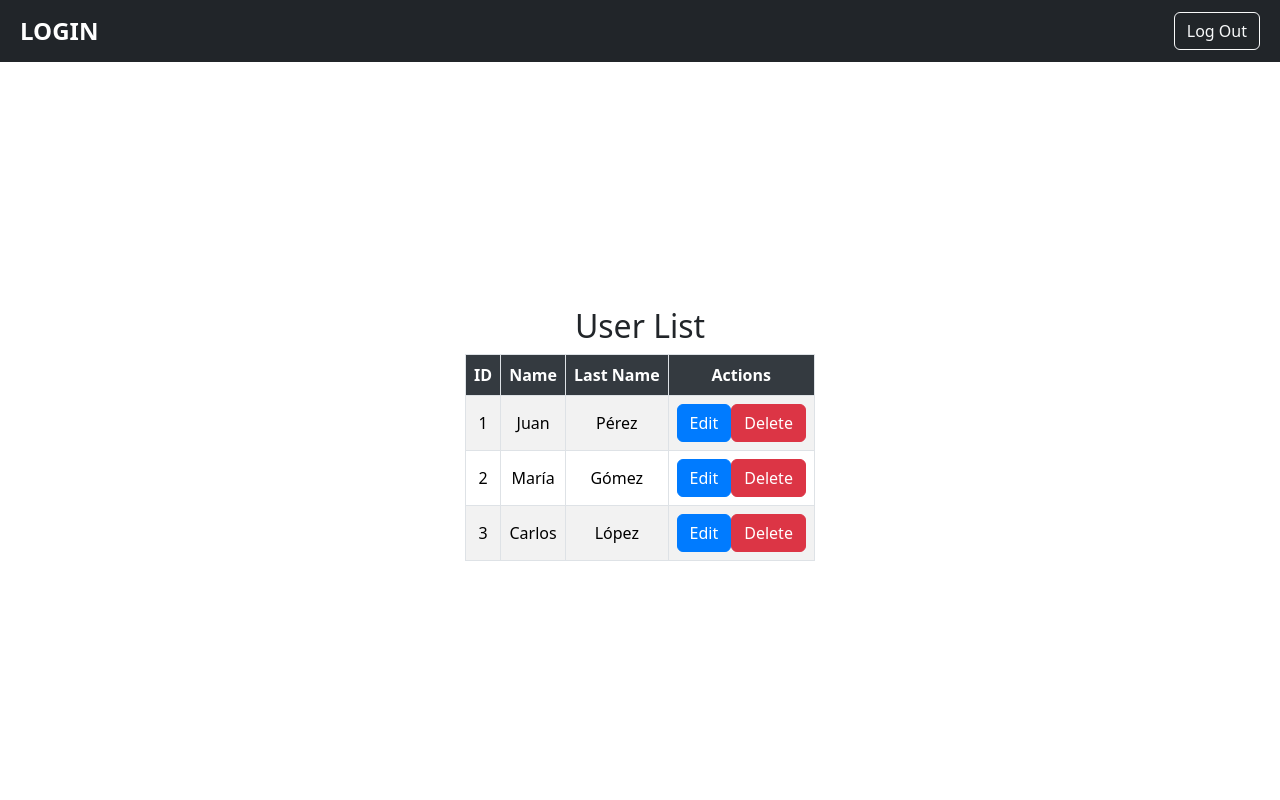
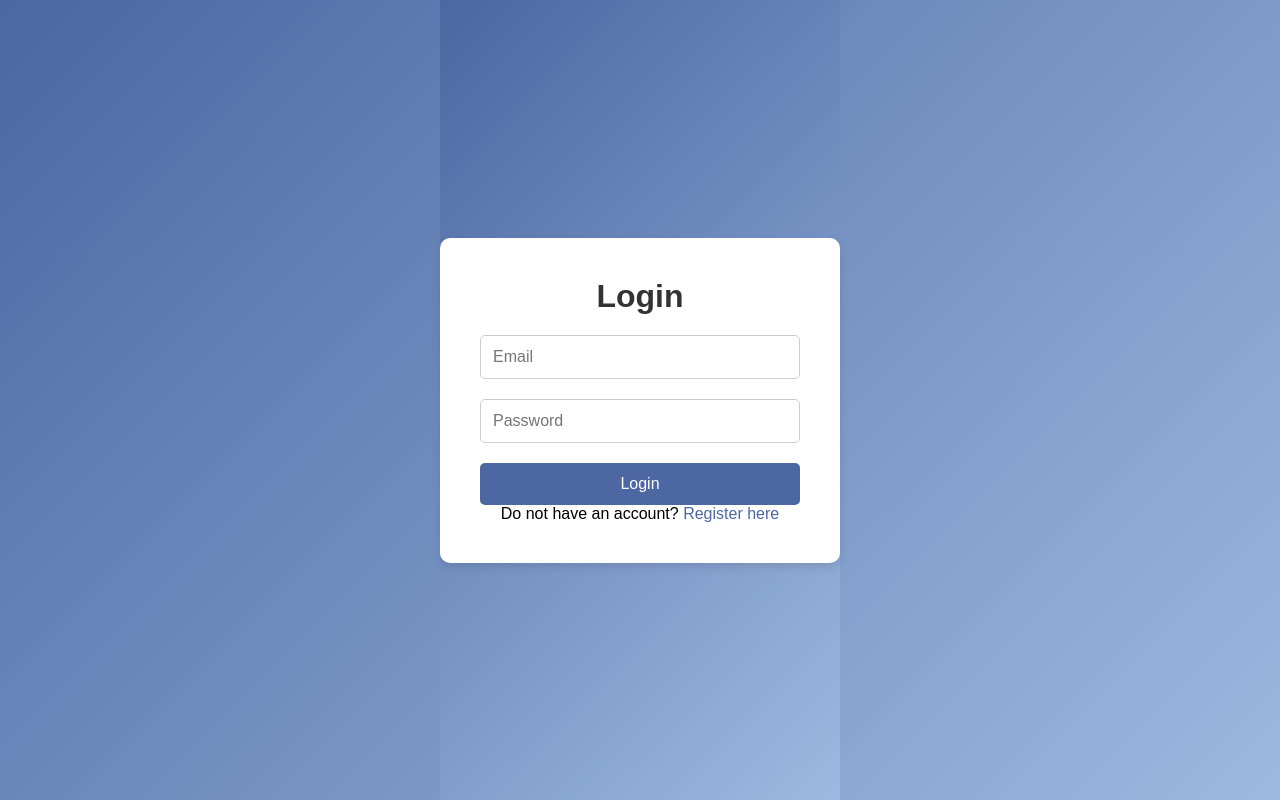
Before and after one commit to juangzj/Login-Project, a React (Vite) app in the folder login/react/login/: page / in a window 1280 px wide. Built offline with nearby package versions, Linux system fonts and the light colour scheme.

Commit message:
[fix] Separation of login page from registration

```diff
--- a/login/react/login/src/main.jsx
+++ b/login/react/login/src/main.jsx
@@ -1,16 +1,20 @@
-import { StrictMode } from 'react'
-import { createRoot } from 'react-dom/client'
-import './index.css'
-
-//Import the AuthPage component
-// import AuthPage from './pages/auth/AuthPage.jsx'
-import UserPage from './pages/users/UsersPage'
+import { StrictMode } from 'react';
+import { createRoot } from 'react-dom/client';
+import './index.css';
+import { BrowserRouter, Routes } from 'react-router-dom';
+import LoginPage from './pages/auth/LoginPage.jsx';
 
 
 
 createRoot(document.getElementById('root')).render(
   <StrictMode>
-    <UserPage></UserPage>
+    <BrowserRouter>
+      <LoginPage></LoginPage>
+      <Routes>
+        {/* Define the routes */}
 
-  </StrictMode>,
-)
+
+      </Routes>
+    </BrowserRouter>
+  </StrictMode>
+);
--- a/login/react/login/src/pages/auth/AuthPage.css
+++ /dev/null
@@ -1,96 +0,0 @@
-/* Set the background and base layout */
-body,
-html {
-  height: 100%;
-  margin: 0;
-  display: flex;
-  justify-content: center;
-  /* Centers the content horizontally */
-  align-items: center;
-  /* Centers the content vertically */
-  font-family: 'Arial', sans-serif;
-  /* Clean and modern font */
-  background: linear-gradient(135deg, #6e7f94, #d0cfd4);
-  /* Gradient background */
-}
-
-/* Style for the form container */
-.auth-container {
-  display: flex;
-  justify-content: center;
-  align-items: center;
-  width: 100%;
-  height: 100%;
-}
-
-.auth-box {
-  background-color: #ffffff;
-  /* White background for the form */
-  padding: 40px;
-  border-radius: 10px;
-  /* Rounded corners */
-  box-shadow: 0 4px 8px rgba(0, 0, 0, 0.1);
-  /* Soft shadow */
-  width: 100%;
-  max-width: 400px;
-  /* Maximum form width */
-  text-align: center;
-}
-
-/* Titles and text within the form */
-.auth-box h1 {
-  color: #333;
-  font-size: 2rem;
-  margin-bottom: 20px;
-  font-weight: bold;
-}
-
-/* Style for input fields */
-input[type="text"],
-input[type="password"],
-input[type="email"] {
-  width: 100%;
-  padding: 12px;
-  margin-bottom: 20px;
-  border: 1px solid #ccc;
-  border-radius: 5px;
-  font-size: 1rem;
-  transition: all 0.3s ease-in-out;
-}
-
-/* Style when the input field is focused */
-input[type="text"]:focus,
-input[type="password"]:focus,
-input[type="email"]:focus {
-  border-color: #0066cc;
-  outline: none;
-}
-
-/* Style for buttons */
-button {
-  background-color: #0066cc;
-  color: white;
-  padding: 12px 20px;
-  font-size: 1rem;
-  border: none;
-  border-radius: 5px;
-  cursor: pointer;
-  width: 100%;
-  transition: background-color 0.3s ease-in-out;
-}
-
-/* Hover effect for buttons */
-button:hover {
-  background-color: #005bb5;
-}
-
-/* Link under the form for "Register" */
-a {
-  color: #0066cc;
-  text-decoration: none;
-  font-size: 1rem;
-}
-
-a:hover {
-  text-decoration: underline;
-}
--- /dev/null
+++ b/login/react/login/src/pages/auth/LoginPage.css
@@ -0,0 +1,73 @@
+body,
+html {
+  height: 100%;
+  margin: 0;
+  display: flex;
+  justify-content: center;
+  align-items: center;
+  font-family: 'Arial', sans-serif;
+  background: linear-gradient(135deg, #4c67a1, #9db9e1);
+}
+
+.login-container {
+  display: flex;
+  justify-content: center;
+  align-items: center;
+  width: 100%;
+  height: 100%;
+}
+
+.login-box {
+  background-color: #ffffff;
+  padding: 40px;
+  border-radius: 10px;
+  box-shadow: 0 4px 8px rgba(0, 0, 0, 0.1);
+  width: 100%;
+  max-width: 400px;
+  text-align: center;
+}
+
+.login-box h1 {
+  color: #333;
+  font-size: 2rem;
+  margin-bottom: 20px;
+  font-weight: bold;
+}
+
+input {
+  width: 100%;
+  padding: 12px;
+  margin-bottom: 20px;
+  border: 1px solid #ccc;
+  border-radius: 5px;
+  font-size: 1rem;
+}
+
+input:focus {
+  border-color: #4c67a1;
+  outline: none;
+}
+
+button {
+  background-color: #4c67a1;
+  color: white;
+  padding: 12px 20px;
+  font-size: 1rem;
+  border: none;
+  border-radius: 5px;
+  cursor: pointer;
+  width: 100%;
+}
+
+button:hover {
+  background-color: #3a4f80;
+}
+
+a {
+  color: #4c67a1;
+  text-decoration: none;
+}
+
+a:hover {
+  text-decoration: underline;
+}
--- /dev/null
+++ b/login/react/login/src/pages/auth/LoginPage.jsx
@@ -0,0 +1,54 @@
+import { useState } from 'react';
+import { useNavigate } from 'react-router-dom';
+import axios from 'axios';
+import './LoginPage.css';
+
+const loginUri = 'http://localhost:5000/auth/login';
+
+const LoginPage = () => {
+  const [email, setEmail] = useState('');
+  const [password, setPassword] = useState('');
+  const navigate = useNavigate();
+
+  const handleLogin = async (e) => {
+    e.preventDefault();
+    try {
+      await axios.post(loginUri, { email, password });
+      navigate('/UserPage');
+    } catch (error) {
+      console.error(error);
+      alert('Error, login failed.');
+    }
+  };
+
+  return (
+    <div className="login-container">
+      <div className="login-box">
+        <h1>Login</h1>
+        <form onSubmit={handleLogin}>
+          <input
+            type="email"
+            placeholder="Email"
+            value={email}
+            onChange={(e) => setEmail(e.target.value)}
+            required
+          />
+          <input
+            type="password"
+            placeholder="Password"
+            value={password}
+            onChange={(e) => setPassword(e.target.value)}
+            required
+          />
+          <button type="submit">Login</button>
+          <p>
+            Do not have an account?{' '}
+            <a href="/register">Register here</a>
+          </p>
+        </form>
+      </div>
+    </div>
+  );
+};
+
+export default LoginPage;
--- /dev/null
+++ b/login/react/login/src/pages/register/RegisterPage.css
@@ -0,0 +1,73 @@
+body,
+html {
+  height: 100%;
+  margin: 0;
+  display: flex;
+  justify-content: center;
+  align-items: center;
+  font-family: 'Arial', sans-serif;
+  background: linear-gradient(135deg, #67a14c, #b9e19d);
+}
+
+.register-container {
+  display: flex;
+  justify-content: center;
+  align-items: center;
+  width: 100%;
+  height: 100%;
+}
+
+.register-box {
+  background-color: #ffffff;
+  padding: 40px;
+  border-radius: 10px;
+  box-shadow: 0 4px 8px rgba(0, 0, 0, 0.1);
+  width: 100%;
+  max-width: 400px;
+  text-align: center;
+}
+
+.register-box h1 {
+  color: #333;
+  font-size: 2rem;
+  margin-bottom: 20px;
+  font-weight: bold;
+}
+
+input {
+  width: 100%;
+  padding: 12px;
+  margin-bottom: 20px;
+  border: 1px solid #ccc;
+  border-radius: 5px;
+  font-size: 1rem;
+}
+
+input:focus {
+  border-color: #67a14c;
+  outline: none;
+}
+
+button {
+  background-color: #67a14c;
+  color: white;
+  padding: 12px 20px;
+  font-size: 1rem;
+  border: none;
+  border-radius: 5px;
+  cursor: pointer;
+  width: 100%;
+}
+
+button:hover {
+  background-color: #54803a;
+}
+
+a {
+  color: #67a14c;
+  text-decoration: none;
+}
+
+a:hover {
+  text-decoration: underline;
+}
```
Also changed, not shown: login/react/login/src/pages/auth/AuthPage.jsx (deleted, +0 -60 lines), login/react/login/src/pages/register/RegisterPage.jsx (added, +68 -0 lines).
